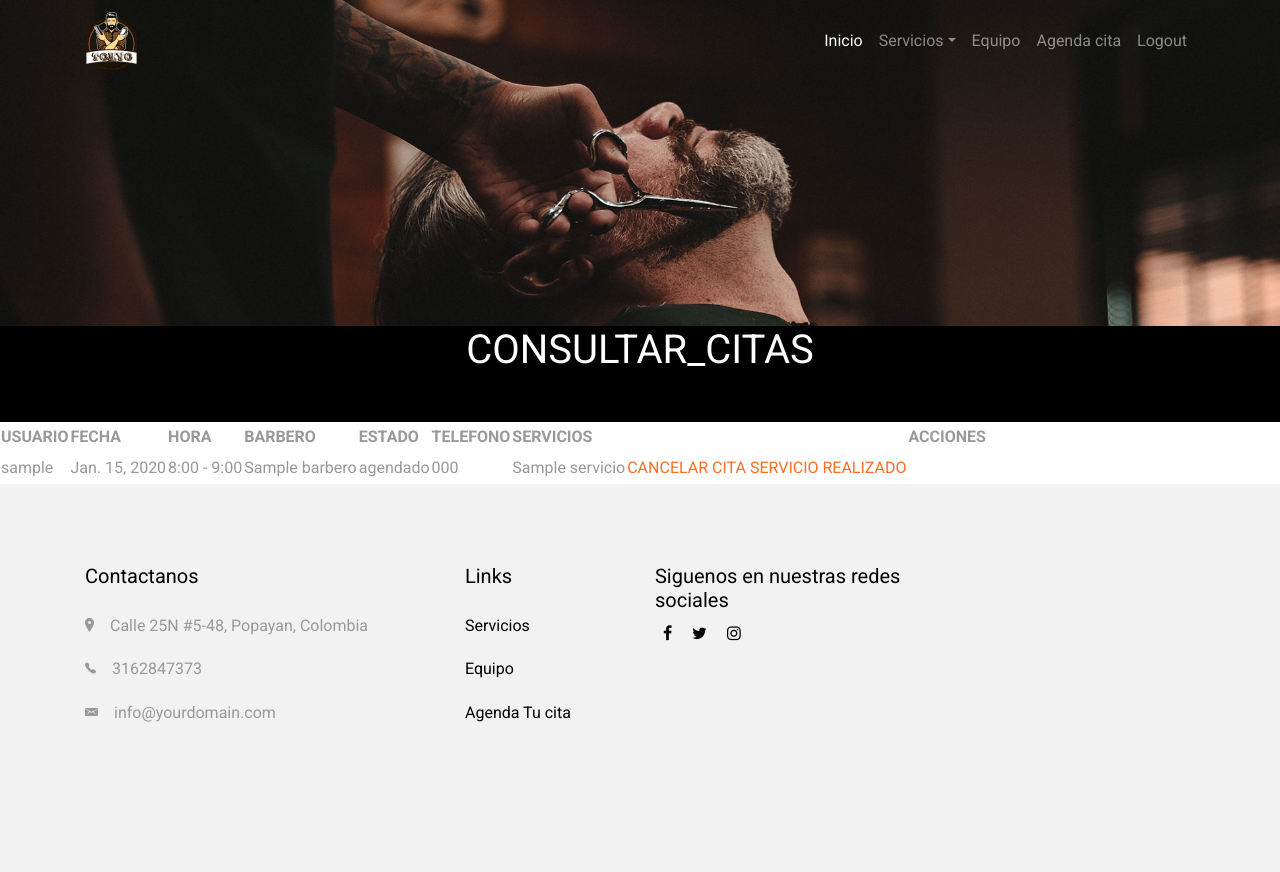
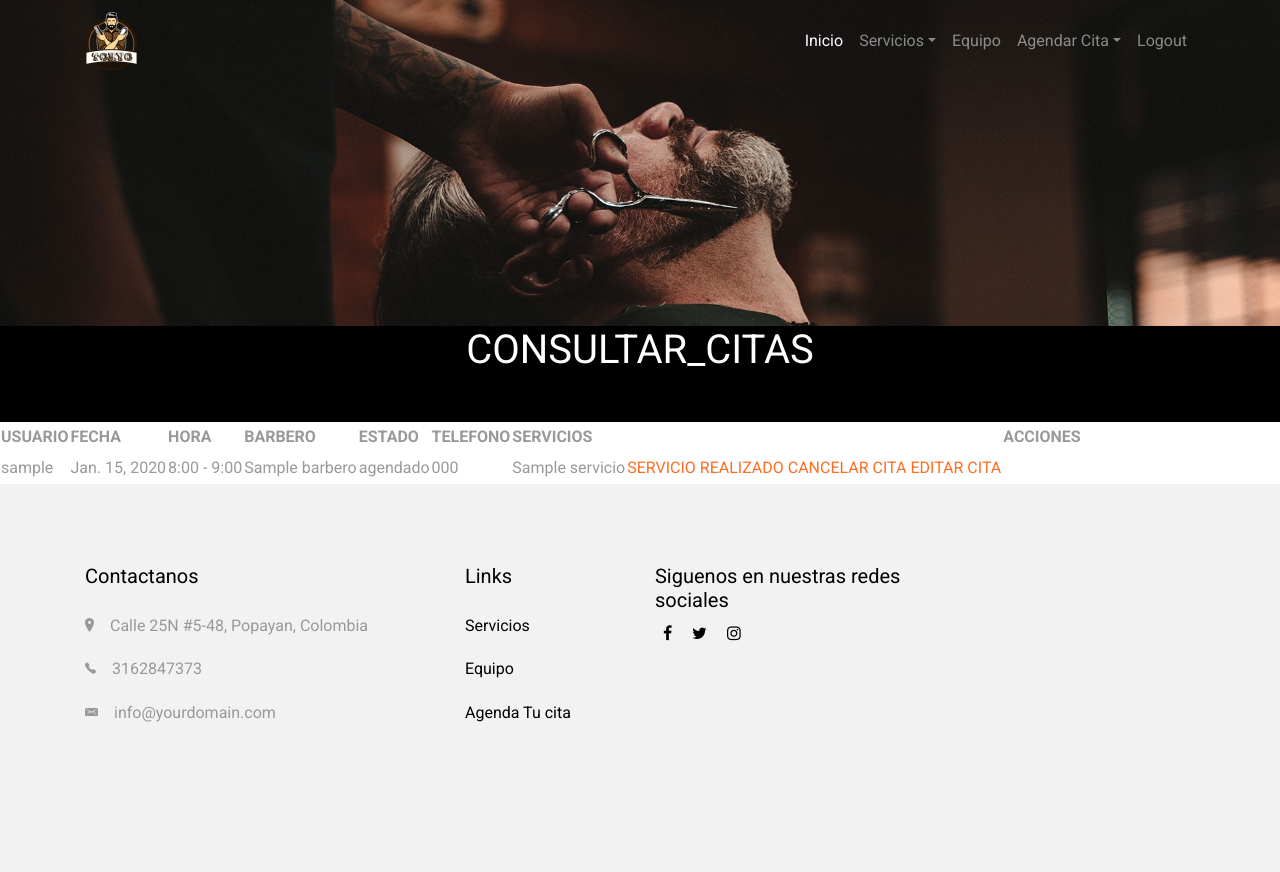
Before and after one commit to leonpaulo723/pruebas_django1, a Django app: page /listar_cita/ in a window 1280 px wide. Run offline with Django 3.2, Linux system fonts and the light colour scheme; a user stored in the database is signed in; tables that the repository leaves empty hold one stand-in row (values such as "Sample post"); some libraries are stand-ins or nearby versions; some web fonts are replaced.

Commit message:
comit13_templates

```diff
--- a/home/urls.py
+++ b/home/urls.py
@@ -52,6 +52,10 @@ path('citas_cliente/', citas_cliente, name='citas_cliente'),
 #SERVICIO REALIZADO
 path('terminar_cita/<int:id_cita>/', terminar_cita_vista, name='terminar_cita'),
 
+#EDITAR CITA
+path('editar_cita/<int:id_cita>/', editar_cita_vista, name='editar_cita'),
+
+
 
 #CANCELAR CITA
 path('cancelar_cita/<int:id_cita>/', cancelar_cita_vista, name='cancelar_cita'),
--- a/home/views.py
+++ b/home/views.py
@@ -140,13 +140,15 @@ def eliminar_servicio (request, id_br):
 
 # vista_listar_cita_admin
 def listar_cita (request):
-    lista_1 = Cita.objects.filter().order_by('-id')
-    #lista_2 = Persona.objects.filter().order_by('-id')
-    #lista_3 = User.objects.filter().order_by('-id')
+    if request.user.is_superuser:
+        lista_1 = Cita.objects.filter().order_by('-id')
+    else:
+        lista_1 = Cita.objects.filter(persona__user=request.user).order_by('-id')
+
     return render(request, 'listar_cita.html', locals())
 
 
-# vista citas_cliente
+# listar citas_cliente
 def citas_cliente (request):
     lista_1 = Cita.objects.filter(persona__user=request.user).order_by('-id')
     return render(request, 'listar_cita.html', locals())
@@ -161,8 +163,6 @@ def terminar_cita_vista (request, id_cita):
     return redirect("/listar_cita/")
 
 
-
-
 #cancelar cita
 def cancelar_cita_vista (request, id_cita):
     cita= Cita.objects.get(id=id_cita)
@@ -173,8 +173,19 @@ def cancelar_cita_vista (request, id_cita):
     else:
         return redirect("/citas_cliente/")
 
+#editar cita
+def editar_cita_vista (request, id_cita):
 
+    var3 = Cita.objects.get(id=id_cita)
+    if request.method == "POST":
+        formulario = agregar_cita_form(request.POST, instance=var3)
+        if formulario.is_valid():
+            var3 = formulario.save()
+            return redirect ('/listar_cita/')
+    else:
+        formulario = agregar_cita_form(instance = var3)
 
+    return render(request, 'crear_cita.html',locals())
 
 
 #vistas CLientes
--- a/templates/base.html
+++ b/templates/base.html
@@ -60,9 +60,19 @@
                         <li class="nav-item">
                             <a class="nav-link" href="/equipo/">Equipo</a>
                         </li>
-                        <li class="nav-item">
-                            <a class="nav-link" href="/crear_cita/">Agenda cita</a>
+
+
+                        <li class="nav-item dropdown">
+                            <a class="nav-link dropdown-toggle" href="/crear_cita/" id="dropdown04" data-toggle="dropdown" aria-haspopup="true" aria-expanded="false">Agendar Cita</a>
+                            <div class="dropdown-menu" aria-labelledby="dropdown04">
+                                <a class="dropdown-item" href="/crear_cita/">Agendar</a> {% if request.user.is_authenticated %}
+                                <a class="dropdown-item" href="/listar_cita/">Mis citas </a> {% endif %}
+
+
+                            </div>
+
                         </li>
+
 
 
                         <li class="nav-item">
--- a/templates/listar_cita.html
+++ b/templates/listar_cita.html
@@ -25,12 +25,12 @@
     <thead>
         <tr>
             <th>USUARIO</th>
-            <th>FECHA</th>
-            <th>HORA</th>
-            <th>BARBERO</th>
-            <th>ESTADO</th>
-            <th>TELEFONO</th>
-            <th>SERVICIOS</th>
+            <th>FECHA </th>
+            <th>HORA </th>
+            <th>BARBERO </th>
+            <th>ESTADO </th>
+            <th>TELEFONO </th>
+            <th>SERVICIOS </th>
             <th></th>
 
             {% if request.user.is_authenticated and request.user.is_superuser %}
@@ -72,15 +72,13 @@
 
             <td>{% for servicio in object.servicios.all %} {{servicio}} {%endfor%} </td>
 
-            {% if request.user.is_authenticated and request.user.is_superuser %}
             <td>
+                {% if request.user.is_authenticated and request.user.is_superuser %}
+                <a href="{% url 'terminar_cita' id_cita=object.id %}">SERVICIO REALIZADO</a> {% endif %} {% if object.estado_cita == 'agendado' %}
                 <a href="{% url 'cancelar_cita' id_cita=object.id %}">CANCELAR CITA</a>
-                <a href="{% url 'terminar_cita' id_cita=object.id %}">SERVICIO REALIZADO</a>
+                <a href="{% url 'editar_cita' id_cita=object.id %}">EDITAR CITA</a> {% endif %} {% endfor %}
+
             </td>
-            {% endif %} {% endfor %}
-
-
-
 
         </tr>
     </tbody>
```
Also changed, not shown: templates/editar_cita.html (added), 1 other file.
